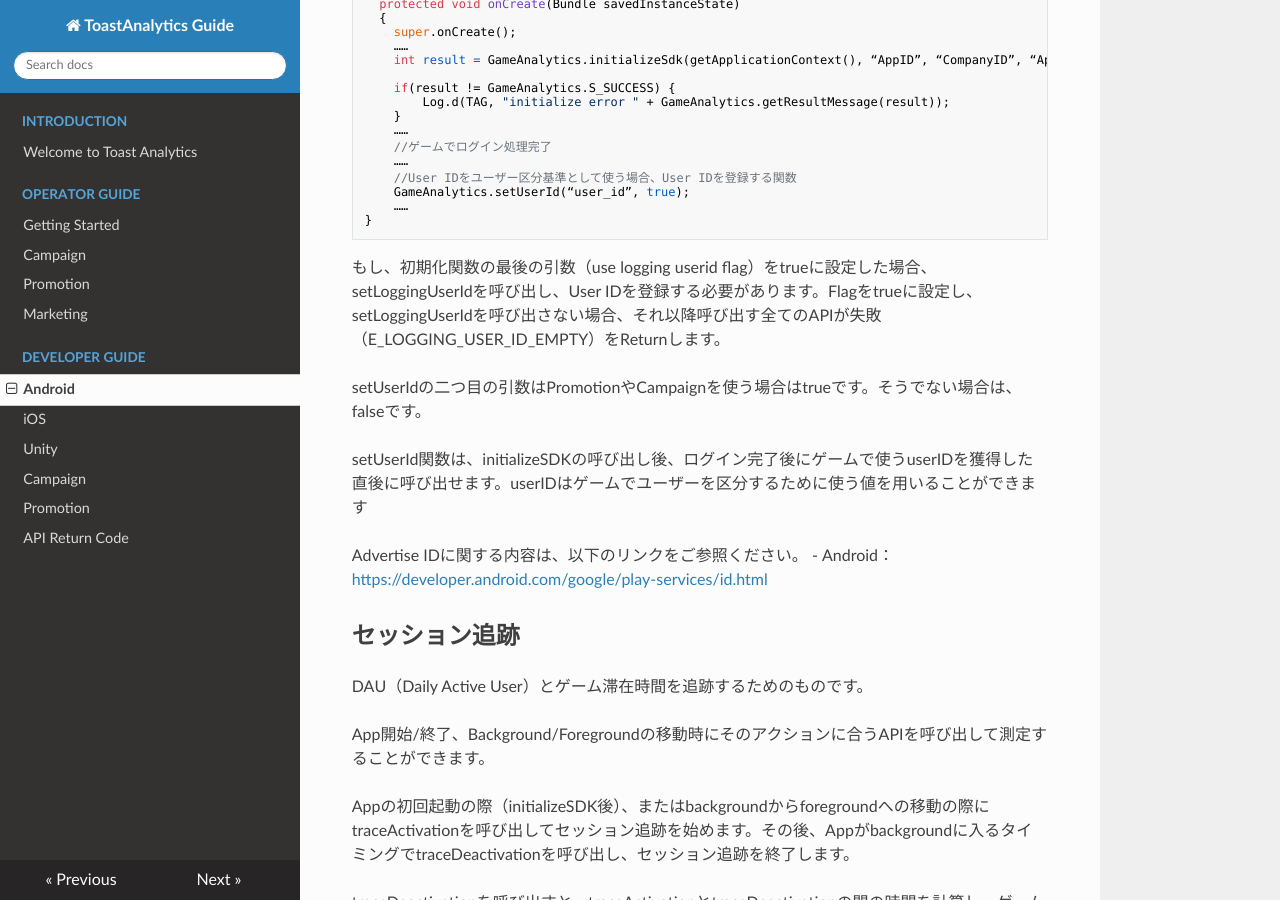
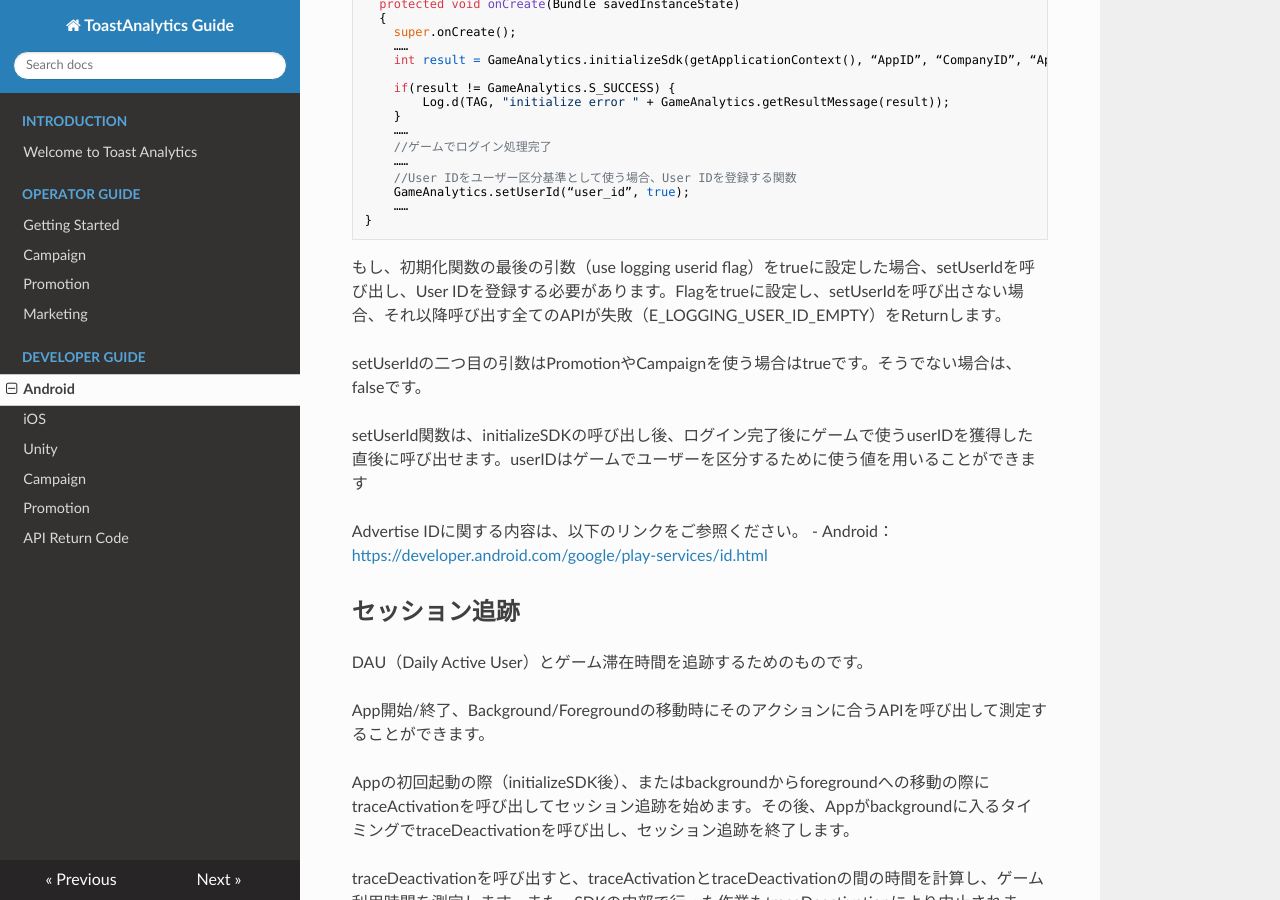
Before and after one commit to ToastAnalytics/ToastAnalytics_JA, an MkDocs documentation site: the page built from docs/Developer/4. Android Developer Guide.md, in a window 1280 px wide and 900 px high, scrolled down 5909 px. Built offline with MkDocs 1.6.1, drawn with Linux system fonts in a browser that asks for light colours; nearby versions of some CDN libraries; old or Windows-style settings are respelled for this version of MkDocs.

Commit message:
Update 4. Android Developer Guide.md

````diff
--- a/docs/Developer/4. Android Developer Guide.md
+++ b/docs/Developer/4. Android Developer Guide.md
@@ -248,7 +248,7 @@ public class TestActivty extends Activity {
 }
 ```
 
-もし、初期化関数の最後の引数（use logging userid flag）をtrueに設定した場合、setLoggingUserIdを呼び出し、User IDを登録する必要があります。Flagをtrueに設定し、setLoggingUserIdを呼び出さない場合、それ以降呼び出す全てのAPIが失敗（E_LOGGING_USER_ID_EMPTY）をReturnします。
+もし、初期化関数の最後の引数（use logging userid flag）をtrueに設定した場合、setUserIdを呼び出し、User IDを登録する必要があります。Flagをtrueに設定し、setUserIdを呼び出さない場合、それ以降呼び出す全てのAPIが失敗（E_LOGGING_USER_ID_EMPTY）をReturnします。
 
 setUserIdの二つ目の引数はPromotionやCampaignを使う場合はtrueです。そうでない場合は、falseです。
 
````
